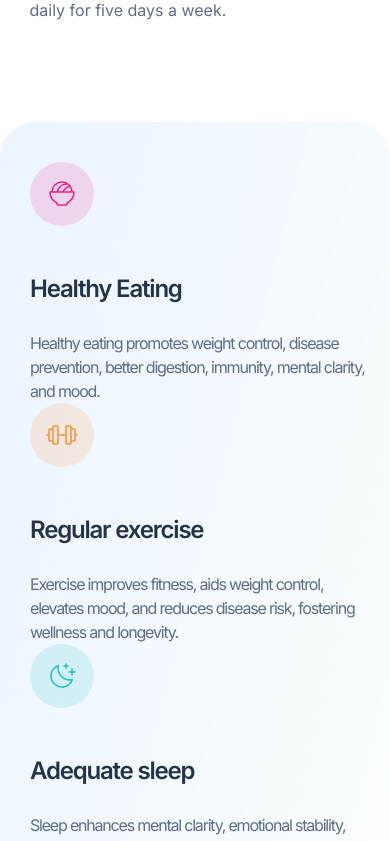
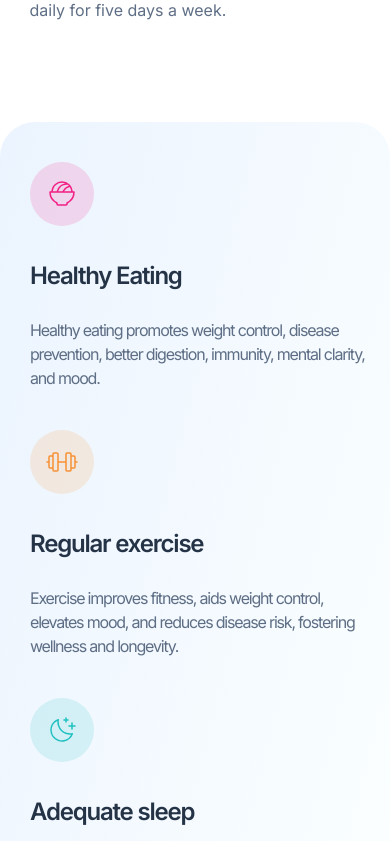
Before and after one commit to k2pbac/bmi-calculator, a Next.js app: page / in a window 390 px wide. Shown: the part 2100-2941 px from the top of the page. Built offline with nearby package versions, Linux system fonts and the light colour scheme.

Commit message:
fix small css gap

```diff
--- a/src/app/tips.css
+++ b/src/app/tips.css
@@ -83,12 +83,14 @@
     margin-right: 20px;
     flex-direction: column;
     align-items: flex-start;
+    gap: 32px;
   }
   .tips-container .tips {
     padding: 10px;
     padding-top: 40px;
     padding-bottom: 40px;
     padding-right: 40px;
+    gap: 40px;
   }
   .tips-container,
   .tips {
```
